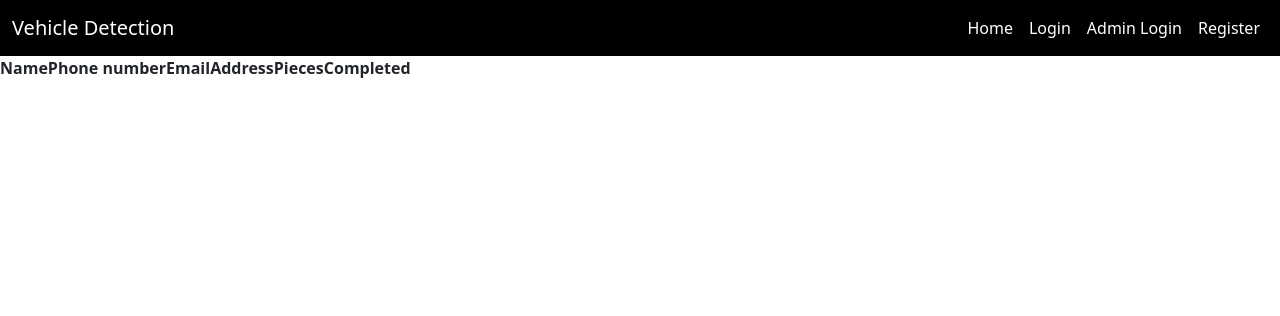
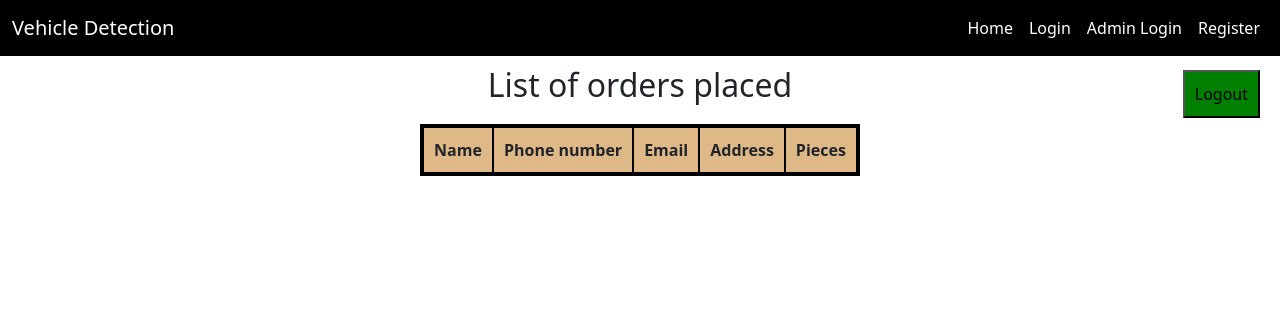
Before and after one commit to narayani2327/vehicle-website, a Flask app: page /ordersplaced in a window 1280 px wide. Shown: the top 316 px of the page. Run offline with Flask 2, Linux system fonts and the light colour scheme; data that the repository does not hold is empty.

Commit message:
order placed form

```diff
--- a/app.py
+++ b/app.py
@@ -1,5 +1,5 @@
 import email
-from flask import Flask,render_template,url_for,flash,redirect,session,g
+from flask import Flask,render_template,url_for,flash,redirect,session,g,request
 from matplotlib.pyplot import title
 from forms import RegistrationForm,LoginForm,OrderForm,AdminLogin
 from pymongo import MongoClient
@@ -55,7 +55,7 @@ def login():
             session['user']=email
             message="You hava been logged as {}".format(email)
             flash(message,'success')
-            return redirect(url_for('loggedin'))
+            return redirect(url_for('orderform'))
         else:
             flash('Login unsuccessful. Please check username and password','danger')
     return render_template('login.html',title='Login',form=form)
@@ -66,28 +66,49 @@ def before_request():
     if 'user' in session:
         g.user=session['user']
 
-@app.route("/loggedin",methods=['GET','POST'])
-def loggedin():
+@app.route("/orderform",methods=['GET','POST'])
+def orderform():
     form=OrderForm()
     if g.user:
-        return render_template('orderForm.html',title="ORDER FORM",user=session['user'],form=form)
+        if request.method == "POST":
+            name=request.form.get("name")
+            phoneNumber=request.form.get("phoneNumber")
+            email=session['user']
+            address=request.form.get("address")
+            number=request.form.get("number")
+            print(name)
+            print(email)
+            print(phoneNumber)
+            print(address)
+            print(number)
+            order=orderDB.insert_one({"name":name,"phonenumber":phoneNumber,"email":email,"address":address,"pieces":number,})
+            if order:
+                message="order is placed as {}".format(email)
+                flash(message,"success")
+                return redirect(url_for('home'))
+            else:
+                message="There is some issue in placing this order. Try again"
+                flash(message,"warning")
+                return redirect(url_for('home'))
+        return render_template('orderForm.html',title="ORDER FORM",form=form,user=session['user'])
 
-@app.route("/orderForm",methods=['GET','POST'])
-def orderForm():
-    form=OrderForm()
-    if form.validate_on_submit():
-        name=form.name.data
-        phoneNumber=form.phoneNumber.data
-        email=form.email.data
-        address=form.address.data
-        number=form.number.data
-        flash(name,number,phoneNumber,email,address)
-        # user_data = orderDB.insert_one({"email":email,"password":password})
-        # message="Your order is successfully placed"
-        # if user_data:
-        #     flash(message,'success')
-        #     return redirect(url_for('home'))
-    return render_template('orderForm.html',title="ORDER FORM",form=form)
+# @app.route("/orderForm",methods=['GET','POST'])
+# def orderForm():
+#     form=OrderForm()
+#     if form.validate_on_submit():
+#         name=form.name.data
+#         phoneNumber=form.phoneNumber.data
+#         email=form.email.data
+#         address=form.address.data
+#         number=form.number.data
+#         message="order is placed as {}".format(email)
+#         flash(message,"success")
+#         # user_data = orderDB.insert_one({"email":email,"password":password})
+#         # message="Your order is successfully placed"
+#         # if user_data:
+#         #     flash(message,'success')
+#         #     return redirect(url_for('home'))
+#         return render_template('home.html',title="Home")
 
 @app.route("/adminlogin",methods=["GET","POST"])
 def adminlogin():
@@ -102,7 +123,6 @@ def adminlogin():
             message="You hava been logged as {}".format(email)
             flash(message,'success')
             return redirect(url_for('orders'))
-            # return render_template('orders.html',title="Orders Placed",form=form)
         else:
             flash('Login unsuccessful. Please check username and password','danger')
     return render_template('admin.html',title="Orders Placed",form=form)
--- a/static/main.css
+++ b/static/main.css
@@ -38,3 +38,55 @@
 .content-section legend{
     margin: 10px;
 }
+.orders{
+    margin: 20px auto;
+    padding: 10px;
+    border: solid black 4px;
+    border-radius: 10px;
+}
+.orders th{
+    background-color: burlywood;
+    text-align: center;
+}
+.orders td,.orders th{
+    padding: 10px;
+    border: solid black 2px;
+    border-collapse: collapse;
+}
+.logout{
+    background-color: green;
+    padding: 10px;
+    transition: linear 0.5s;
+    position: absolute;
+    top: 70px;
+    right: 20px;
+}
+.logout:hover{
+    background-color: red;
+}
+.orderform{
+    width: 50%;
+    background-color: lavender;
+}
+#orderh2{
+    text-align: center;
+}
+.orderform,#orderh2{
+    margin: 10px auto;
+    padding: 10px;
+}
+.orderform input{
+    margin: 10px auto;
+    width: 90%;
+}
+.orderform input:hover{
+    background-color: rgb(212, 244, 255);
+}
+.orderform .btn{
+    width: 120px;
+}
+@media screen and (min-width:320px) and (max-width:550px) {
+    .orderform{
+        width: 70%;
+    }
+}
--- a/templates/layout.html
+++ b/templates/layout.html
@@ -5,7 +5,7 @@
     <meta http-equiv="X-UA-Compatible" content="IE=edge">
     <meta name="viewport" content="width=device-width, initial-scale=1.0">
     <link href="https://cdn.jsdelivr.net/npm/bootstrap@5.2.0-beta1/dist/css/bootstrap.min.css" rel="stylesheet" integrity="sha384-0evHe/X+R7YkIZDRvuzKMRqM+OrBnVFBL6DOitfPri4tjfHxaWutUpFmBp4vmVor" crossorigin="anonymous">
-    <link rel="stylesheet" type="text/css" href="{{url_for('static',filename='./main.css')}}">
+    <link rel="stylesheet" type="text/css" href="{{url_for('static',filename='../static/main.css')}}">
     {% if title %}
         <title>{{title}}</title>
     {% else %}
@@ -38,8 +38,6 @@
         </nav>
     </header>
     <main role="main" class="main-div">
-        <div class="row">
-            <div class="col-md-8">
                 {% with message = get_flashed_messages(with_categories=true) %}
                     {% if message %}
                         {% for category, message in message %}
@@ -50,8 +48,6 @@
                     {% endif %}
                 {% endwith %}
                 {% block content %}{% endblock %}
-            </div>
-        </div>
     </main>
 <script src="https://cdn.jsdelivr.net/npm/bootstrap@5.2.0-beta1/dist/js/bootstrap.bundle.min.js" integrity="sha384-pprn3073KE6tl6bjs2QrFaJGz5/SUsLqktiwsUTF55Jfv3qYSDhgCecCxMW52nD2" crossorigin="anonymous"></script>
 
--- a/templates/orderForm.html
+++ b/templates/orderForm.html
@@ -1,7 +1,7 @@
 {% extends "layout.html" %}
 {% block content %}
-    <h1>Hello {{user}}, welcome to order form</h1>
-    <button type="submit" onclick="window.location='http://127.0.0.1:5000/home'">Logout</button>
+    <h2 id="orderh2">Hello {{user}}</h2>
+    <button class="logout" onclick="window.location='http://127.0.0.1:5000/home'">Logout</button>
     <div class="orderform">
         <form method="POST" action="">
             {{form.hidden_tag()}}
@@ -15,7 +15,7 @@
                     {{form.phoneNumber(class='form-control form-control-lg')}}
                 </div>
                 <div class="form-group">
-                    {{form.email.label(class="form-control-label",value=user)}}
+                    {{form.email.label(class="form-control-label")}}
                     {{form.email(class='form-control form-control-lg', value=user, disabled=true)}}
 
                 </div>
--- a/templates/orders.html
+++ b/templates/orders.html
@@ -1,13 +1,15 @@
 {% extends "layout.html" %}
 {% block content %}
-<table>
+<h2 style="text-align: center;margin: 10px;">List of orders placed</h2>
+<button type="submit" class="logout" onclick="window.location='http://127.0.0.1:5000/home'">Logout</button>
+<table class="orders">
     <tr>
         <th>Name</th>
         <th>Phone number</th>
         <th>Email</th>
         <th>Address</th>
         <th>Pieces</th>
-        <th>Completed</th>
+        <!-- <th>Completed</th> -->
     </tr>
     {% for i in order %}
     <tr>
@@ -16,7 +18,7 @@
         <td>{{i["email"]}}</td>
         <td>{{i["address"]}}</td>
         <td>{{i["pieces"]}}</td>
-        <td><button id={{i["_id"]}}>Yes</button></td>
+        <!-- <td><button id={{i["_id"]}}>Yes</button></td> -->
     </tr>
     {% endfor %}
 </table>
```
